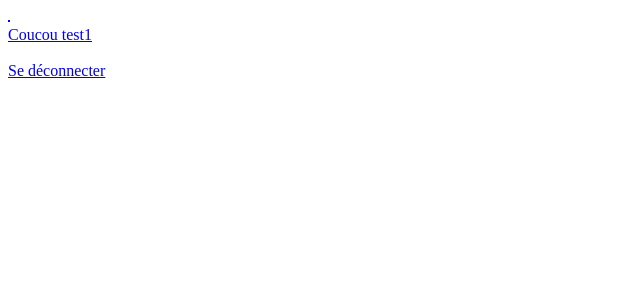
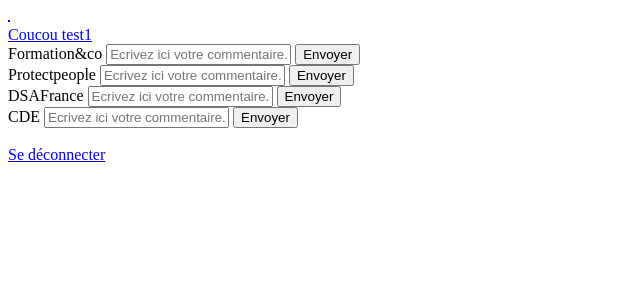
Before and after one commit to ennemidamaru/projet3, a PHP site: page /IndexConnected.php in a window 1280 px wide. Shown: the top 304 px of the page, without its empty margins (0-640 px from the left). Run offline with PHP 8.4, Linux system fonts and the light colour scheme; a user stored in the database is signed in.

Commit message:
Correction de la table actors + ajout des acteurs | Ajout d'espaces commentaires (tests) | Début du script pour l'ajout de commentaires (sql à ajouter, contenu des else à revoir

```diff
--- a/IndexConnected.php
+++ b/IndexConnected.php
@@ -22,6 +22,30 @@
 
         <section>
 
+            <form action="comment.php" method="post">
+                <label for="Formation&co">Formation&co</label>
+				<input type="text" placeholder="Ecrivez ici votre commentaire..." name="comment" value="">
+				<button type="submit" name="submit_comment" value="OkFormation">Envoyer</button>
+			</form>
+
+            <form action="comment.php" method="post">
+                <label for="Protectpeople">Protectpeople</label>
+				<input type="text" placeholder="Ecrivez ici votre commentaire..." name="comment" value="">
+				<button type="submit" name="submit_comment" value="OkProtect">Envoyer</button>
+			</form>
+
+            <form action="comment.php" method="post">
+                <label for="DSAFrance">DSAFrance</label>
+				<input type="text" placeholder="Ecrivez ici votre commentaire..." name="comment" value="">
+				<button type="submit" name="submit_comment" value="OkDSA">Envoyer</button>
+			</form>
+
+            <form action="comment.php" method="post">
+                <label for="CDE">CDE</label>
+				<input type="text" placeholder="Ecrivez ici votre commentaire..." name="comment" value="">
+				<button type="submit" name="submit_comment" value="OkCDE">Envoyer</button>
+			</form>
+
         </section>
 
         <footer>
--- a/connection.php
+++ b/connection.php
@@ -1,17 +1,17 @@
 <?php
 
 
-	// on importe le fichier contenant les informations de connexion à la base de données
+	// On importe le fichier contenant les informations de connexion à la base de données
     include('bdd.php');
 
 
-	// on vérifie que le visiteur a correctement saisi puis envoyé le formulaire
+	// On vérifie que le visiteur a correctement saisi puis envoyé le formulaire
     if (isset($_POST['connexion']) && $_POST['connexion'] == 'Connexion')
     {
     	if ((isset($_POST['login']) && !empty($_POST['login'])) && (isset($_POST['pwd']) && !empty($_POST['pwd'])))
 	    {
 
-			$username = ($_POST['login']);
+			$username = htmlspecialchars($_POST['login']);
 	    	$password = ($_POST['pwd']);
 
 	    	$sql = "SELECT * FROM users WHERE username = '$username' ";
```
Also changed, not shown: comment.php (added, +97 -0 lines), register.php (+7 -4 lines).
